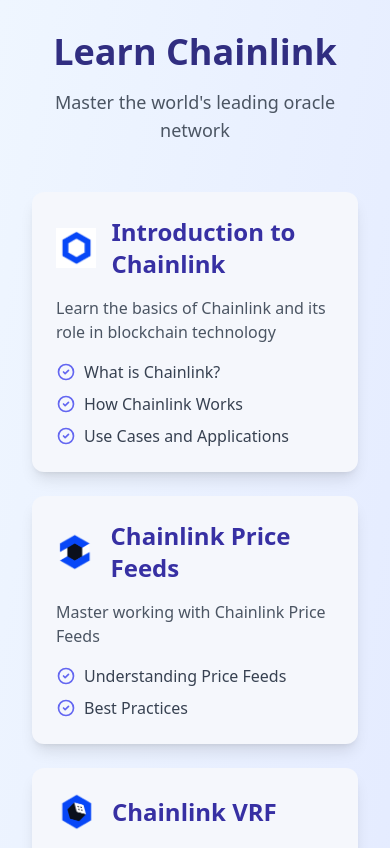
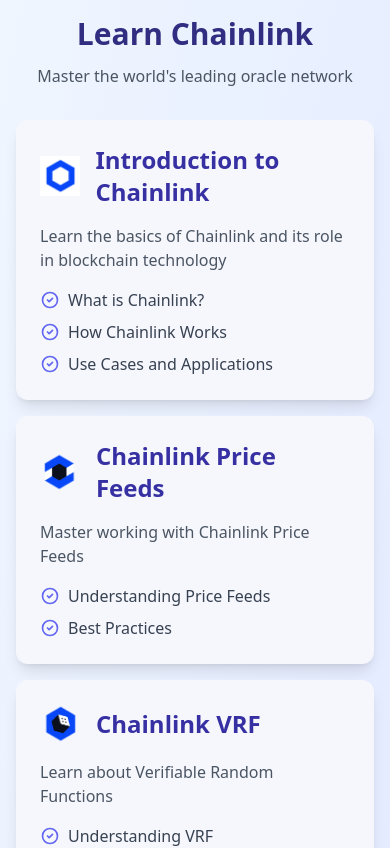
Before and after one commit to Lawrence-eth/Learn-Chainlink-on-World, a React (Vite) app in the folder frontend/: page / in a window 390 px wide. Shown: the top 848 px of the page. Built offline with nearby package versions, Linux system fonts and the light colour scheme.

Commit message:
Optimize mobile experience with smoother animations and responsive layout

```diff
--- a/frontend/src/components/LearningApp.jsx
+++ b/frontend/src/components/LearningApp.jsx
@@ -108,9 +108,14 @@
 
   return (
     <motion.div
-      whileHover={{ scale: 1.02 }}
-      whileTap={{ scale: 0.98 }}
-      className="bg-[rgb(245,247,252)] rounded-xl shadow-lg p-6 cursor-pointer hover:shadow-xl transition-all"
+      whileHover={{ scale: 1.01 }}
+      whileTap={{ scale: 0.99 }}
+      transition={{
+        type: "spring",
+        stiffness: 300,
+        damping: 20
+      }}
+      className="bg-[rgb(245,247,252)] rounded-xl shadow-lg p-6 cursor-pointer hover:shadow-xl transition-all active:scale-95"
       onClick={() => navigate(`/module/${module.id}`)}
     >
       <div className="flex items-center mb-4">
@@ -165,17 +170,17 @@
 
 const Home = () => {
   return (
-    <div className="min-h-screen bg-gradient-to-br from-blue-50 to-indigo-100 p-8">
-      <header className="text-center mb-12">
-        <h1 className="text-4xl font-bold text-indigo-900 mb-4">
+    <div className="min-h-screen bg-gradient-to-br from-blue-50 to-indigo-100 p-4 sm:p-8">
+      <header className="text-center mb-8 sm:mb-12">
+        <h1 className="text-3xl sm:text-4xl font-bold text-indigo-900 mb-3 sm:mb-4">
           Learn Chainlink
         </h1>
-        <p className="text-lg text-gray-600">
+        <p className="text-base sm:text-lg text-gray-600">
           Master the world's leading oracle network
         </p>
       </header>
 
-      <div className="max-w-7xl mx-auto grid grid-cols-1 md:grid-cols-2 lg:grid-cols-2 gap-6">
+      <div className="max-w-7xl mx-auto grid grid-cols-1 sm:grid-cols-2 gap-4 sm:gap-6">
         {modules.map((module) => (
           <ModuleCard key={module.id} module={module} />
         ))}
```
